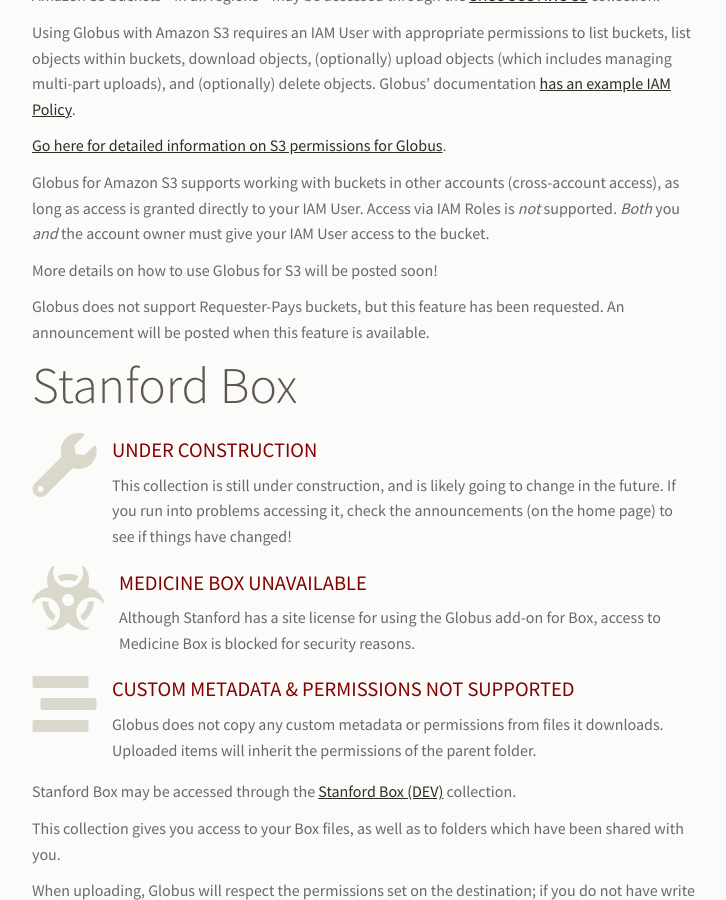
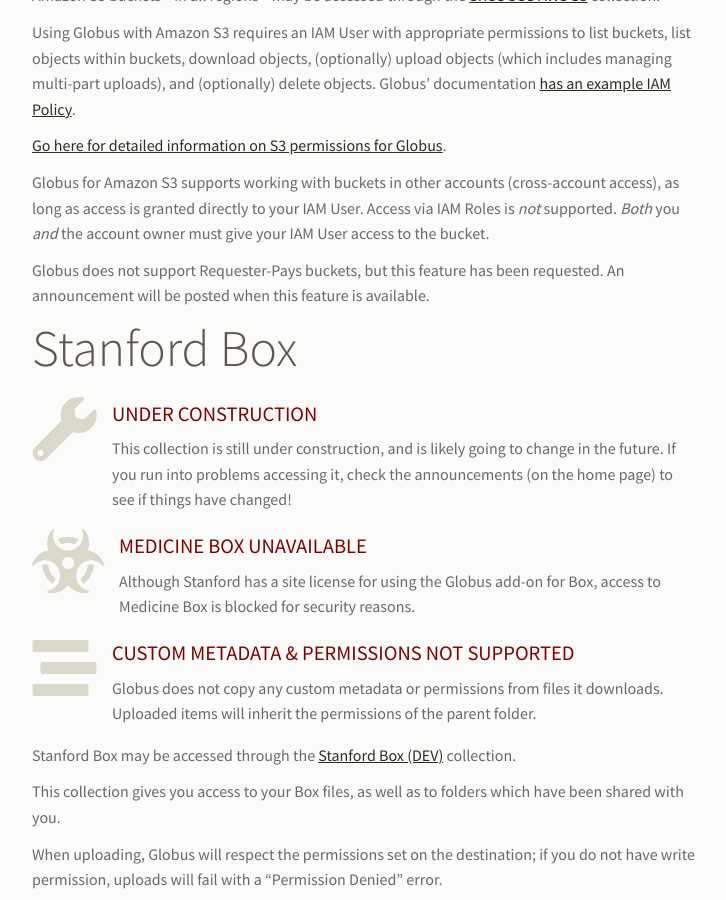
Before and after one commit to stanford-rc/globus.stanford.edu, a Jekyll site: the page built from cloud.md, in a window 1280 px wide and 900 px high, scrolled down 1340 px. Shown: the whole window, without its empty margins (323-1049 px from the left). Built offline with Jekyll 4.4.1, drawn with Linux system fonts in a browser that asks for light colours; nearby versions of some CDN libraries; comment, search, counter and statistics services are not loaded.

Commit message:
cloud: Remove S3 TBD message

```diff
--- a/cloud.md
+++ b/cloud.md
@@ -71,8 +71,6 @@ Globus for Amazon S3 supports working with buckets in other accounts
 (cross-account access), as long as access is granted directly to your IAM User.
 Access via IAM Roles is _not_ supported.  *Both* you *and* the account owner
 must give your IAM User access to the bucket.
-
-More details on how to use Globus for S3 will be posted soon!
 
 Globus does not support Requester-Pays buckets, but this feature has been
 requested.  An announcement will be posted when this feature is available.
```
